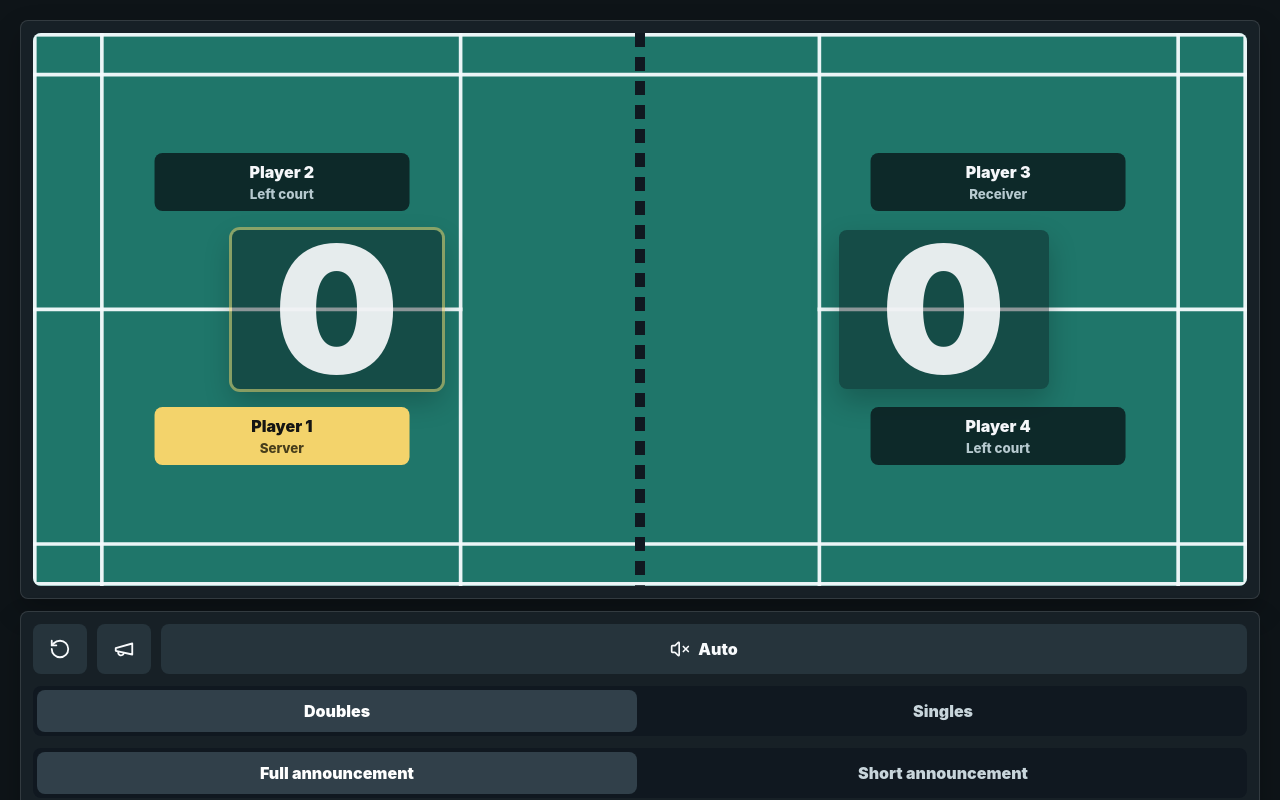
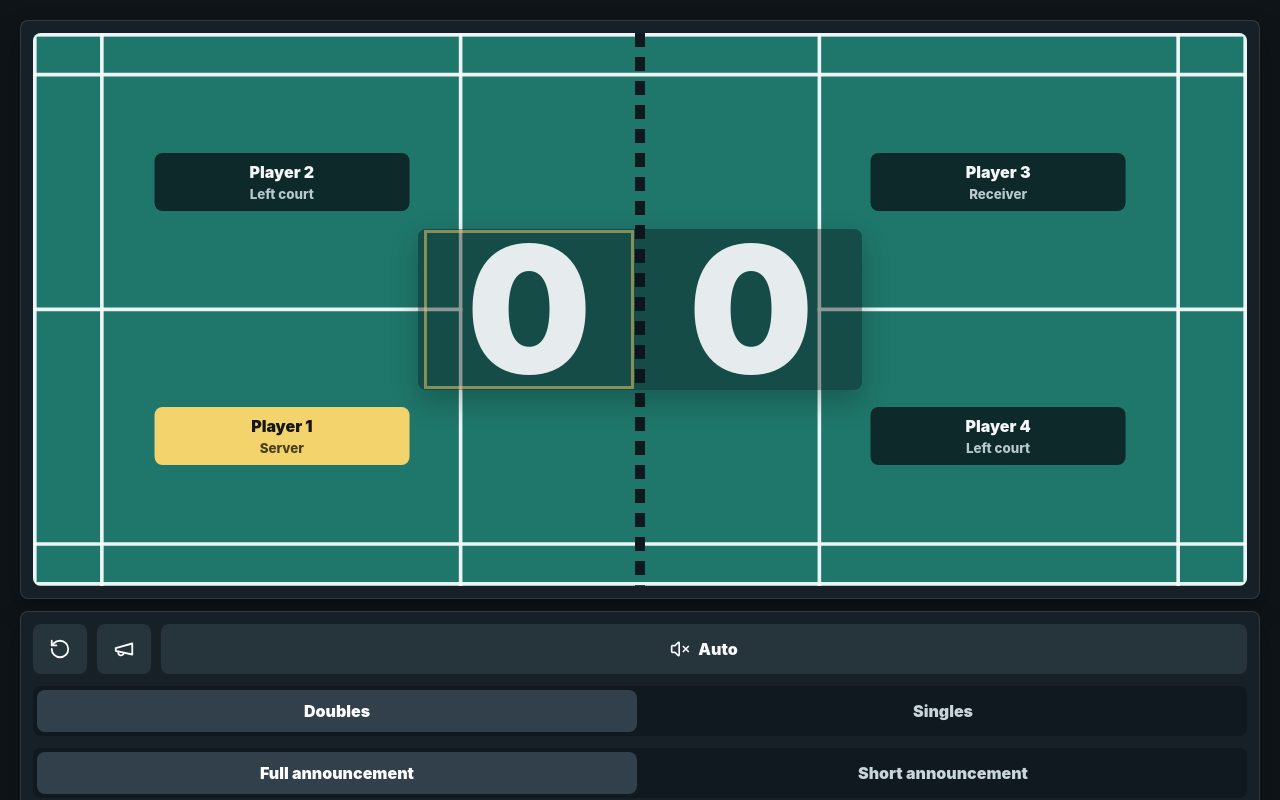
Before and after one commit to arthurkok2/badminton-scorer, a React (Vite) app: page / in a window 1280 px wide. Shown: the top 800 px of the page. Built offline with nearby package versions, Linux system fonts and the light colour scheme.

Commit message:
feat: join court scores in center box

```diff
--- a/src/components/CourtView.tsx
+++ b/src/components/CourtView.tsx
@@ -99,9 +99,11 @@ function CourtScoreOverlay({
   const scoringDisabled = match.winnerTeamId !== undefined;
 
   return (
-    <div className="court-score-overlay" aria-label="Score controls">
-      <CourtScoreButton match={match} teamId="teamA" disabled={scoringDisabled} onPointTeam={onPointTeam} />
-      <CourtScoreButton match={match} teamId="teamB" disabled={scoringDisabled} onPointTeam={onPointTeam} />
+    <div className="court-score-overlay">
+      <div className="court-score-box" aria-label="Score controls">
+        <CourtScoreButton match={match} teamId="teamA" disabled={scoringDisabled} onPointTeam={onPointTeam} />
+        <CourtScoreButton match={match} teamId="teamB" disabled={scoringDisabled} onPointTeam={onPointTeam} />
+      </div>
     </div>
   );
 }
--- a/src/styles.css
+++ b/src/styles.css
@@ -260,8 +260,17 @@ button {
 
 .court-score-overlay {
   display: grid;
+  z-index: 1;
+  place-items: center;
+}
+
+.court-score-box {
+  display: grid;
   grid-template-columns: 1fr 1fr;
-  z-index: 1;
+  overflow: hidden;
+  border-radius: 8px;
+  background: rgba(8, 18, 22, 0.42);
+  box-shadow: 0 12px 28px rgba(0, 0, 0, 0.22);
 }
 
 .court-score-button {
@@ -279,19 +288,14 @@ button {
   min-width: clamp(84px, 18vw, 210px);
   min-height: clamp(72px, 13vw, 150px);
   padding: 0 18px;
-  border-radius: 8px;
   place-items: center;
-  background: rgba(8, 18, 22, 0.42);
-  box-shadow: 0 12px 28px rgba(0, 0, 0, 0.22);
   font-size: clamp(4.4rem, 18vw, 11rem);
   font-weight: 900;
   line-height: 0.9;
 }
 
 .court-score-button.is-serving span {
-  box-shadow:
-    0 0 0 3px rgba(243, 211, 107, 0.5),
-    0 12px 28px rgba(0, 0, 0, 0.22);
+  box-shadow: inset 0 0 0 3px rgba(243, 211, 107, 0.5);
 }
 
 .court-score-button:disabled {
```
Also changed, not shown: 4 other files (tests, documents, lock files or other folders).
